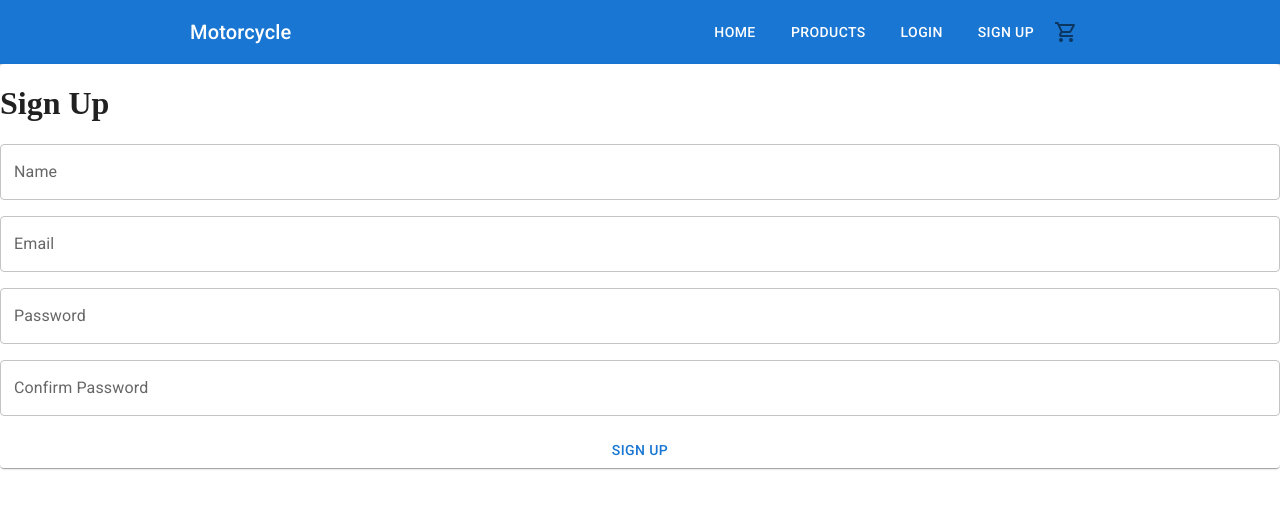
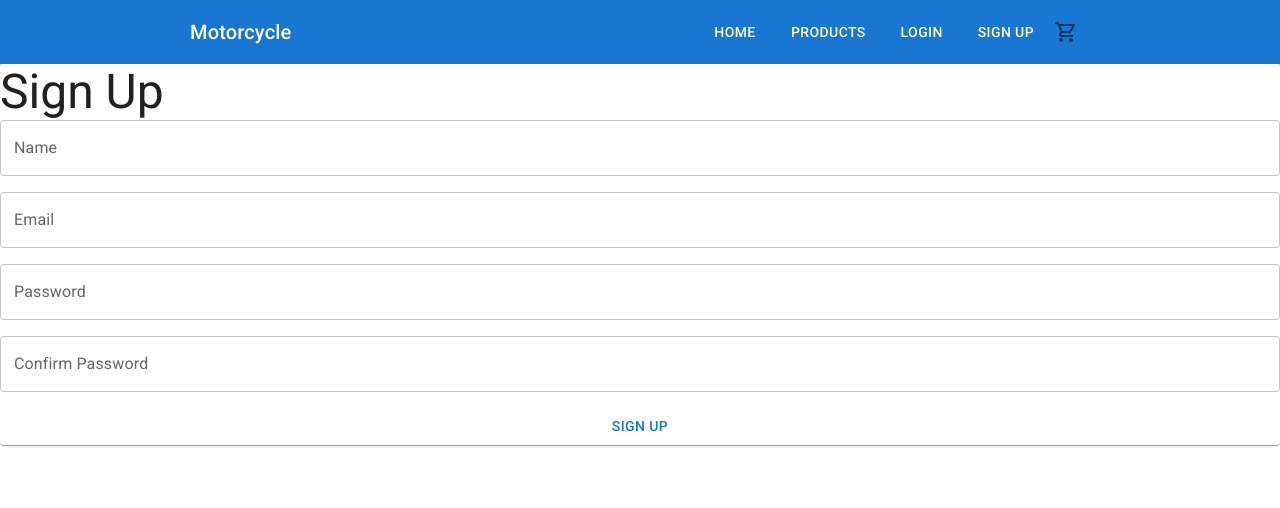
Before and after one commit to khaizter/motorcycle-ecommerce, a React (Create React App) app: page /signup in a window 1280 px wide. Shown: the top 508 px of the page. Built offline with nearby package versions, Linux system fonts and the light colour scheme.

Commit message:
Box and Typography for login,sign up

```diff
--- a/src/pages/login/index.tsx
+++ b/src/pages/login/index.tsx
@@ -1,22 +1,17 @@
 import React from 'react';
 
-import { OutlinedInput, FormControl, InputLabel, FormHelperText, Card, Button } from '@mui/material';
+import { Card, Typography, Box } from '@mui/material';
 
 import LoginForm from './login-form';
 
 const Login = () => {
-  const submitHandler = (e: React.FormEvent<HTMLFormElement>) => {
-    e.preventDefault();
-    console.log(e);
-  };
-
   return (
-    <div>
+    <Box>
       <Card>
-        <h1>Login</h1>
+        <Typography variant='h3'>Login</Typography>
         <LoginForm />
       </Card>
-    </div>
+    </Box>
   );
 };
 
--- a/src/pages/signup/index.tsx
+++ b/src/pages/signup/index.tsx
@@ -1,17 +1,16 @@
-import { Card } from '@mui/material';
-import { Stack } from '@mui/system';
+import { Box, Card, Typography } from '@mui/material';
 import React from 'react';
 
 import SignUpForm from './signup-form';
 
 const SignUp = () => {
   return (
-    <div>
+    <Box>
       <Card>
-        <h1>Sign Up</h1>
+        <Typography variant='h3'>Sign Up</Typography>
         <SignUpForm />
       </Card>
-    </div>
+    </Box>
   );
 };
 
```
